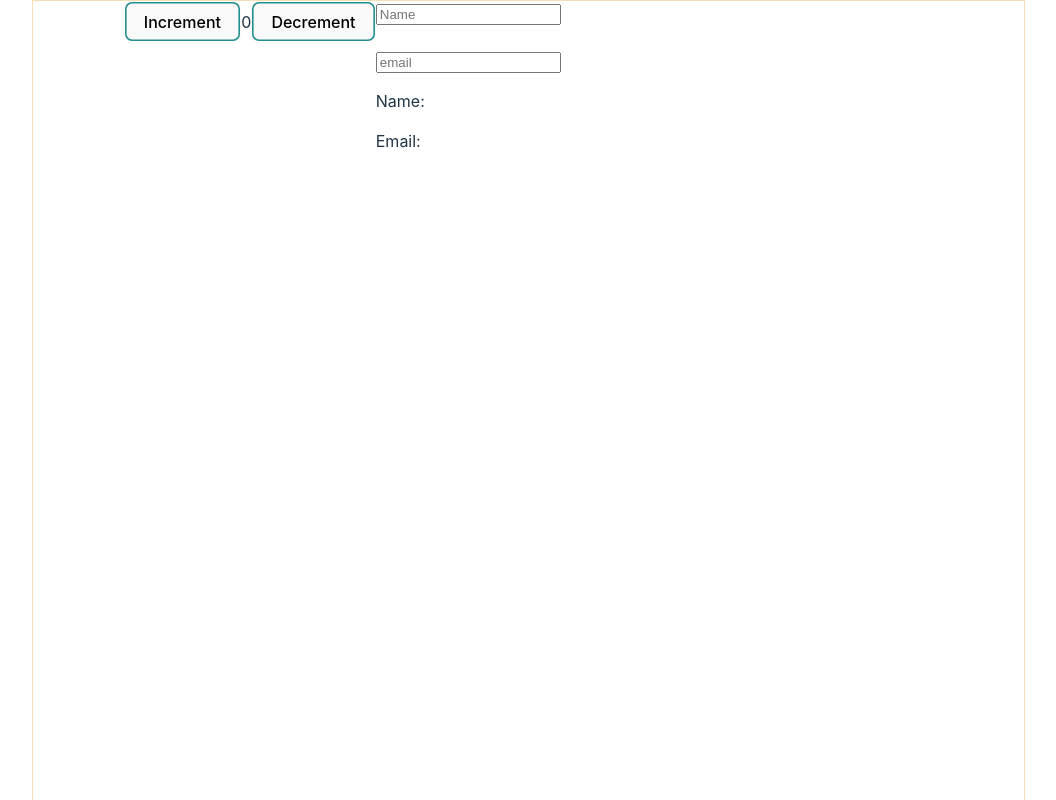
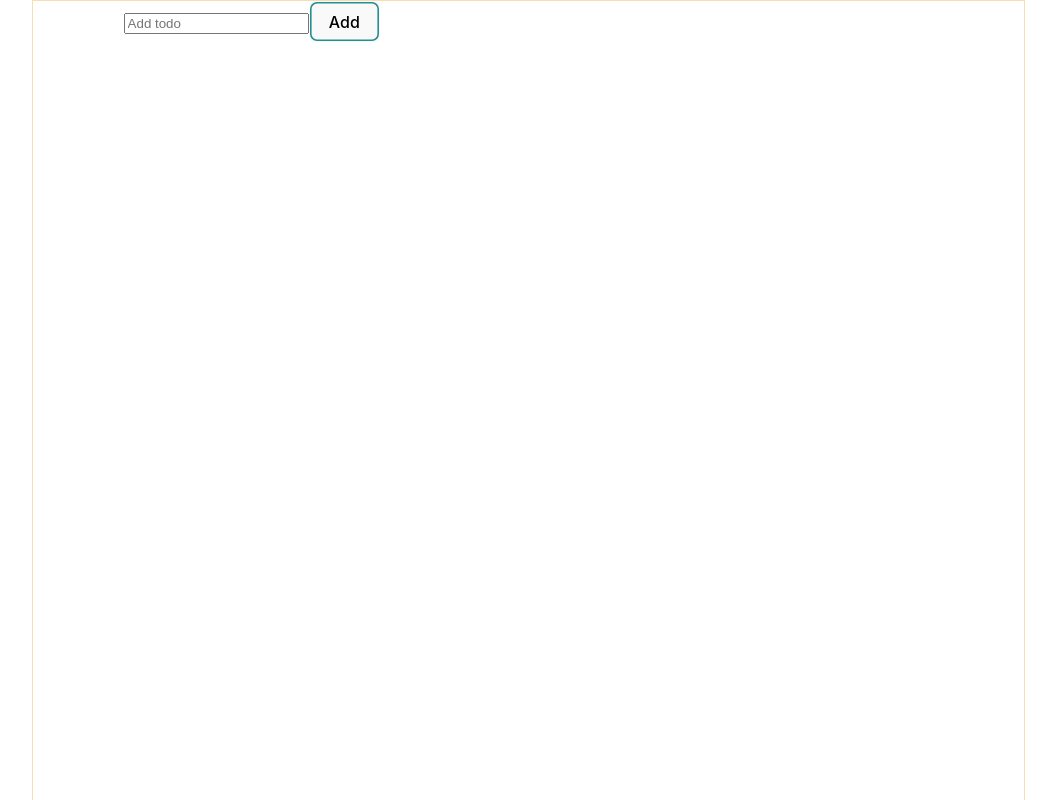
Before and after one commit to d3vaqa/02days-ReactHooks, a React (Vite) app: page / in a window 1280 px wide. Shown: the top 800 px of the page, without its empty margins (148-1204 px from the left). Built offline with nearby package versions, Linux system fonts and the light colour scheme.

Commit message:
todoList component added

```diff
--- a/src/App.jsx
+++ b/src/App.jsx
@@ -2,6 +2,7 @@
 import Counter from './Components/Counter'
 import BasicEffects from './Components/BasicEffects'
 import CounterTwo from './Components/CounterTwo'
+import TodoList from './Components/TodoList'
 function App() {
 
 
@@ -10,9 +11,17 @@
 
     <div className='container'>
 
-    <BasicEffects></BasicEffects>
 
-    <CounterTwo></CounterTwo>
+
+    <br />
+    <br />
+    <br />
+
+
+    <TodoList></TodoList>
+
+
+
 
 
 
--- /dev/null
+++ b/src/Components/TodoList.jsx
@@ -0,0 +1,54 @@
+import React from 'react'
+import { useState } from 'react'
+
+const TodoList = () => {
+
+    const [todos, setTodos] = useState([])
+    const [todo, setTodo] = useState('')
+
+
+    const addTodo = () =>{
+        if(todo.trim() !== ''){
+            setTodos([...todos, todo])
+            setTodo('')
+        }
+    }
+
+
+
+    const removeTodo = () => {
+        const newTodos = todos.filter((_, i) => i !== index)
+        setTodo(newTodos)
+    }
+
+
+
+
+  return (
+    <div>
+
+        <input
+            type='text'
+            placeholder='Add todo'
+            value={todo}
+            onChange={(e)=> setTodo(e.target.value)}
+        />
+
+        <button onClick={addTodo}>Add</button>
+
+
+        <ul>
+            {todos.map((todo, index)=> (
+                <li key={index}>
+                {todo}
+                <button onClick={() =>  removeTodo(index)}> Remove</button>
+                </li>
+            ))}
+        </ul>
+
+
+    </div>
+  )
+}
+
+export default TodoList
```
